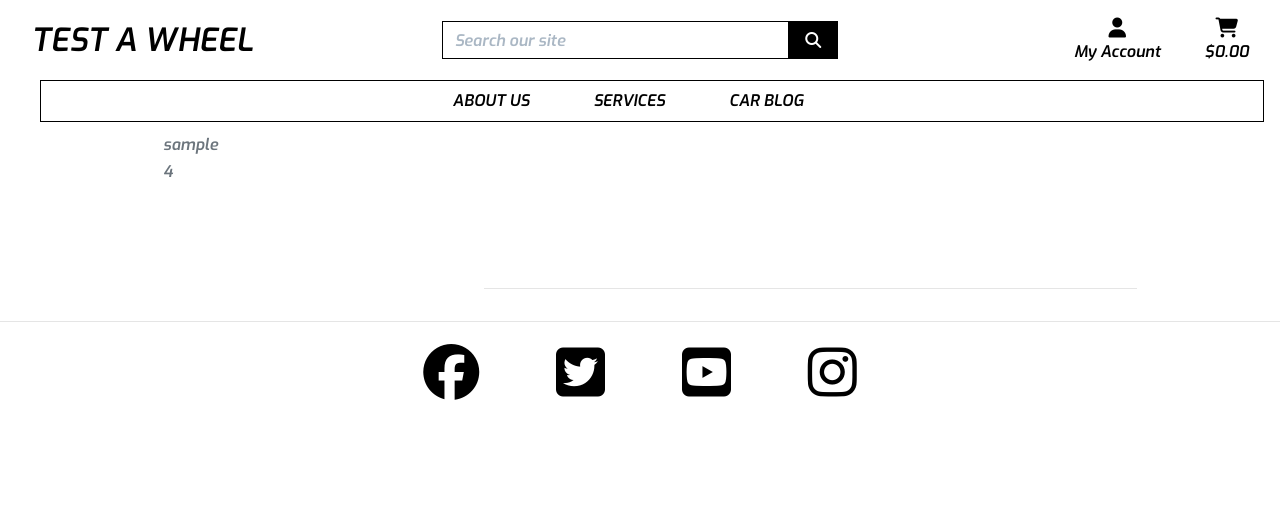
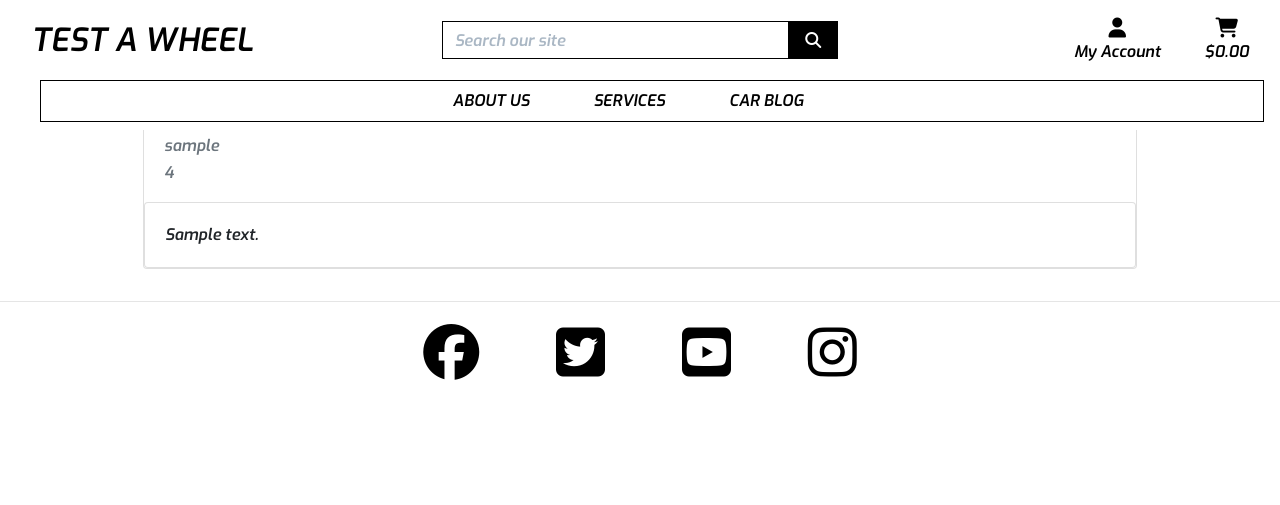
Before and after one commit to PPindel/test-a-wheel, a Django app: page /reviews/ in a window 1280 px wide. Shown: the top 505 px of the page. Run offline with Django 3.2, Linux system fonts and the light colour scheme; tables that the repository leaves empty hold one stand-in row (values such as "Sample post"); parts of the project's set-up code (start-up, migrations or seed data) failed here and were passed over; some libraries are stand-ins or nearby versions; some web fonts are replaced.

Commit message:
Change layout for reviews page to col 12

```diff
--- a/reviews/templates/reviews/reviews.html
+++ b/reviews/templates/reviews/reviews.html
@@ -2,40 +2,30 @@
 {% load static %}
 
 {% block content %}
-
 <div class="container">
-
-    <div class="row">
-        <div class="col-12 mt-3 left">
-            <div class="row">
+    <div class="row mt-3">
         {% for review in review_list %}
-                <div class="col-md-4">
-                    <div class="mb-4">
+        <div class="col-md-12 mb-12">
+            <div class="card">
                 <div class="card-body">
                     <h2 class="card-title">{{ review.title }}</h2>
                     <hr>
-                            <p class="card-text text-muted h6">{{ review.created_on}}</p>
+                    <p class="card-text text-muted h6">{{ review.created_on }}</p>
                     <p class="card-text text-muted h6">{{ review.author }}</p>
                     <p class="card-text text-muted h6">{{ review.rating }}</p>
                 </div>
+                <div class="card">
+                    <div class="card-body">
+                        {{ review.review_text | safe }}
                     </div>
                 </div>
-                <div class="col-md-8">
-                    <div class="mb-8">
-                        <div class="card-text-top">
-                            {{ review.review_text | safe }}
-                        </div>
-                        <hr>
             </div>
         </div>
         {% if forloop.counter|divisibleby:1 %}
     </div>
-            <div class="row">
+    <div class="row mt-3">
         {% endif %}
         {% endfor %}
-
-            </div>
-        </div>
     </div>
 
     {% if is_paginated %}
@@ -46,10 +36,9 @@
             {% endif %}
             {% if page_obj.has_next %}
             <li><a href="?page={{ page_obj.next_page_number }}" class="page-link"> NEXT &raquo;</a></li>
-
             {% endif %}
         </ul>
     </nav>
     {% endif %}
 </div>
-{%endblock%}
+{% endblock %}
```
Lines whose indentation alone changed are shown as unchanged.
